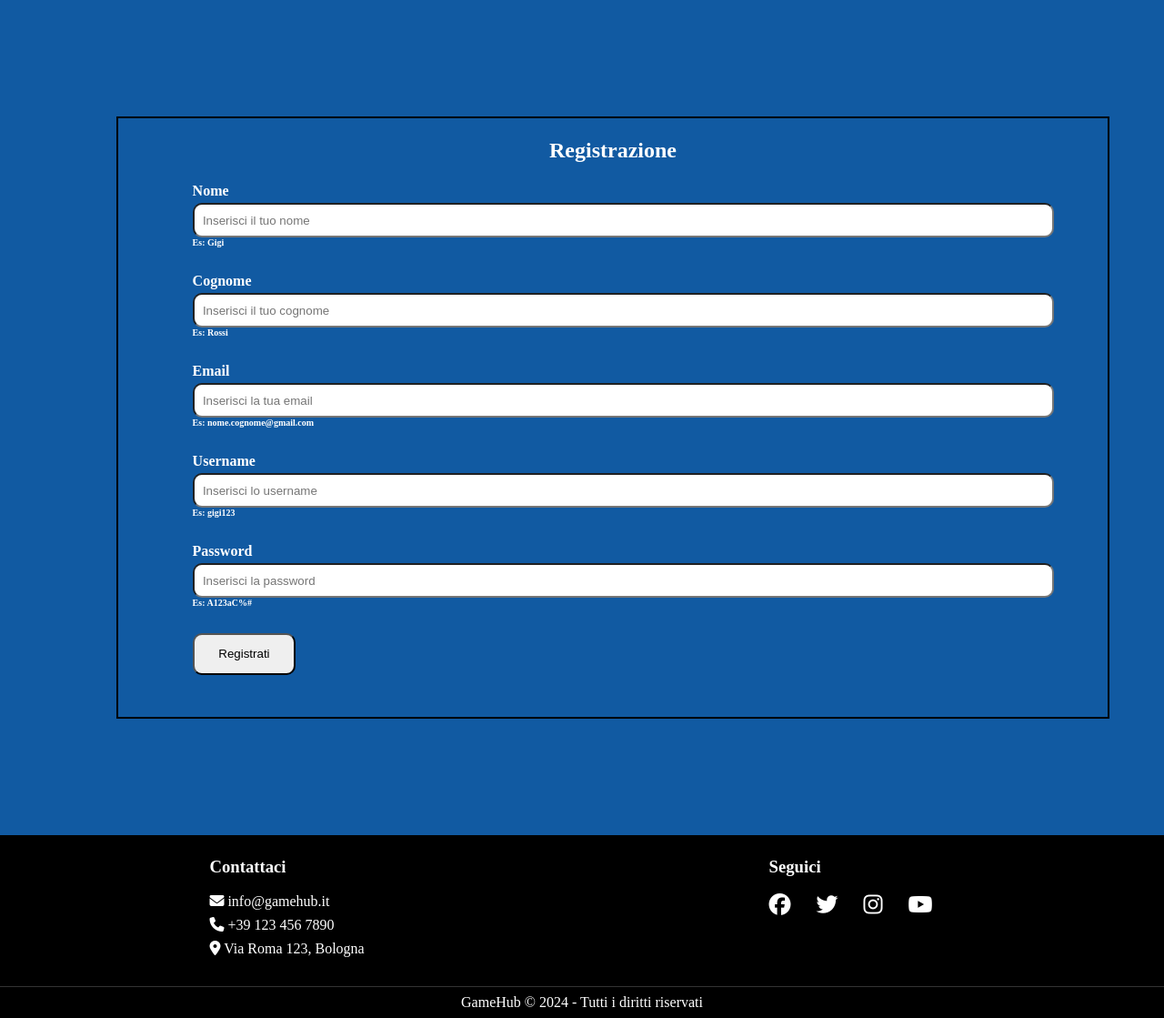
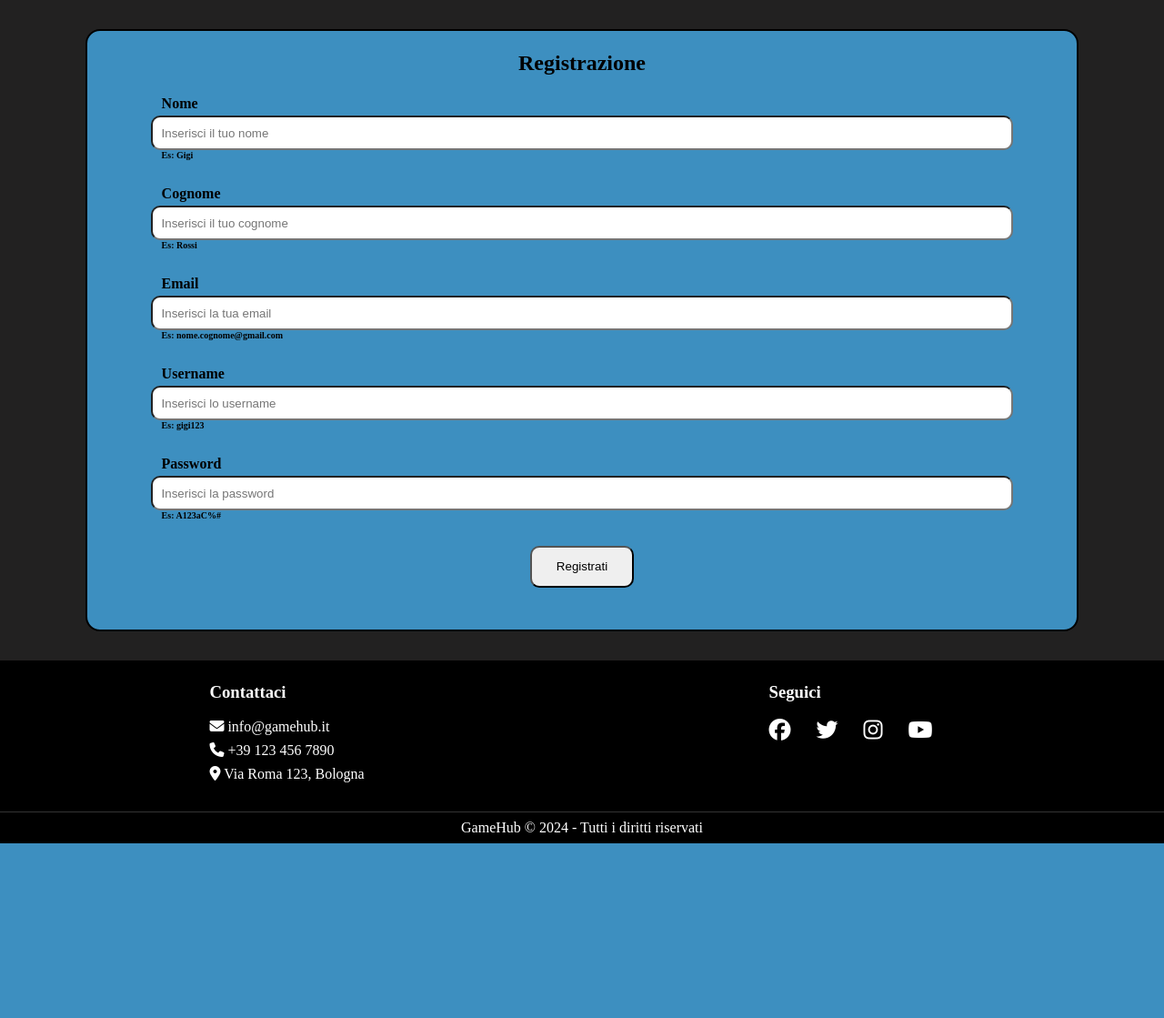
Before and after one commit to MatteoSquarz/GameHub, a PHP site: page /registrazione.html in a window 1280 px wide. Shown: the part 114-1233 px from the top of the page at 91% size. After the commit the page ends 1041 px from the top, so only its background shows below. Run offline with PHP 8.4, Linux system fonts and the light colour scheme.

Commit message:
Modifica login e regestrazione

```diff
--- a/registrazione.html
+++ b/registrazione.html
@@ -5,7 +5,7 @@
         <meta name="viewport" content="width=device-width, initial-scale=1.0">
         <meta name="description" content="Questa pagina è dedicata alla nazionale femminile di pallavolo che ha vinto l'oro alle olimpiadi di Parigi 2024.">
         <meta name="keywords" content="pallavolo,nazionale,femminile,volley,olimpiadi,oro,Paola Egonu,Alessia Orro">
-        <meta name="author" content="Matteo Squarzoni">
+        <meta name="author" content="Andrea Piola">
         <link rel = "stylesheet" href = "style.css" media = "screen">
         <link rel="stylesheet" href="https://cdnjs.cloudflare.com/ajax/libs/font-awesome/6.5.1/css/all.min.css">
         <title>GameHub</title>
@@ -31,25 +31,25 @@
                 <p>Ti trovi in: Registrazione</span></p>
             </nav>
         </div>
-        <main>
-            <div id="loginForm">
+        <main id="mainRegistrazione">
+            <div id="registrazione">
                 <h2>Registrazione</h2>
-                <form>
-                    <label>Nome</label>
+                <form id="registrazioneForm">
+                    <label class="labelText">Nome</label>
                     <input type="text" placeholder="Inserisci il tuo nome" required>
-                    <label id="subText">Es: Gigi</label>
-                    <label>Cognome</label>
+                    <label class="subText">Es: Gigi</label>
+                    <label class="labelText">Cognome</label>
                     <input type="text" placeholder="Inserisci il tuo cognome" required>
-                    <label id="subText">Es: Rossi</label>
-                    <label>Email</label>
+                    <label class="subText">Es: Rossi</label>
+                    <label class="labelText">Email</label>
                     <input type="text" placeholder="Inserisci la tua email" required>
-                    <label id="subText">Es: nome.cognome@gmail.com</label>
-                    <label>Username</label>
+                    <label class="subText">Es: nome.cognome@gmail.com</label>
+                    <label class="labelText">Username</label>
                     <input type="text" placeholder="Inserisci lo username" required>
-                    <label id="subText">Es: gigi123</label>
-                    <label>Password</label>
+                    <label class="subText">Es: gigi123</label>
+                    <label class="labelText">Password</label>
                     <input type="password" placeholder="Inserisci la password" required>
-                    <label id="subText">Es: A123aC%#</label>
+                    <label class="subText">Es: A123aC%#</label>
                     <button type="submit">Registrati</button>
                 </form>
             </div>
--- a/style.css
+++ b/style.css
@@ -5,6 +5,9 @@
 
 :root{
     --bgcolor: #115AA2;
+    --loginbgcolor: #222121;
+    --loginformcolor: #3D8FC0;
+    --logintextcolor: #000;
     --txtcolor: #FFF;
     --breadcolor: #000000;
     --homeboxcolor: #ADD8E6;
@@ -160,33 +163,49 @@
     font-size: 2.5em;
 }
 
-/*SEZIONE MAIN*/
-#loginForm {
+/*PAGINA LOGIN/REGISTRAZIONE*/
+#mainLogin{
+    background-color: var(--loginbgcolor);
+}
+
+/*SEZIONE LOGIN*/
+#login{
     border: 2px solid #000;
     width: 85%;
-    margin: 10%;
+    align-self: center;
+    display: flex;
+    flex-direction: column;
+    align-items: center;
+    margin: 2em 0;
+    /*box-shadow: 0.5em 0.5em 0.5em 0.5em #074a85;*/
+    border-radius: 1em;
+    background-color: var(--loginformcolor);
+}
+
+#loginForm {
+    width: 85%;
     display: flex;
     flex-direction: column;
     align-items: center;
 }
 
-main h2{
+#login h2{
     margin: 2% 0%;
+    color: var(--logintextcolor);
 }
 
-form{
-    width: 85%;
-}
-
-#subText{
+.subText{
     font-size: x-small;
     margin-bottom: 3%;
+
 }
 
 label {
     display: block;
     margin-bottom: 0.5%;
     font-weight: bold;
+    color: var(--logintextcolor);
+    align-self: flex-start;
 }
 
 input {
@@ -199,15 +218,86 @@
     border-radius: 10px;
     padding: 1em 2em;
     margin-bottom: 5%;
+
 }
 
 hr{
     width: 85%;
     margin-bottom: 2%;
+    background-color: #000;
 }
 
-main p{
+#login p{
     margin-bottom: 2%;
+    color: var(--logintextcolor);
+}
+
+/*SEZIONE REGISTRAZIONE*/
+#mainRegistrazione{
+    background-color: var(--loginbgcolor);
+}
+
+#registrazione{
+    border: 2px solid #000;
+    width: 85%;
+    align-self: center;
+    display: flex;
+    flex-direction: column;
+    align-items: center;
+    margin: 2em 0;
+    /*box-shadow: 0.5em 0.5em 0.5em 0.5em #074a85;*/
+    border-radius: 1em;
+    background-color: var(--loginformcolor);
+}
+
+#registrazioneForm {
+    width: 85%;
+    display: flex;
+    flex-direction: column;
+    align-items: center;
+}
+
+#registrazione h2{
+    margin: 2% 0%;
+    color: var(--logintextcolor);
+}
+
+.subText{
+    font-size: x-small;
+    margin-bottom: 3%;
+
+}
+
+label {
+    display: block;
+    margin-bottom: 0.5%;
+    font-weight: bold;
+    color: var(--logintextcolor);
+    align-self: flex-start;
+}
+
+input {
+    width: 100%;
+    padding: 0.7em;
+    border-radius: 10px;
+}
+
+button {
+    border-radius: 10px;
+    padding: 1em 2em;
+    margin-bottom: 5%;
+
+}
+
+hr{
+    width: 85%;
+    margin-bottom: 2%;
+    background-color: #000;
+}
+
+#registrazione p{
+    margin-bottom: 2%;
+    color: var(--logintextcolor);
 }
 
 /*FOOTER*/
```
Also changed, not shown: login.html (+6 -6 lines).
